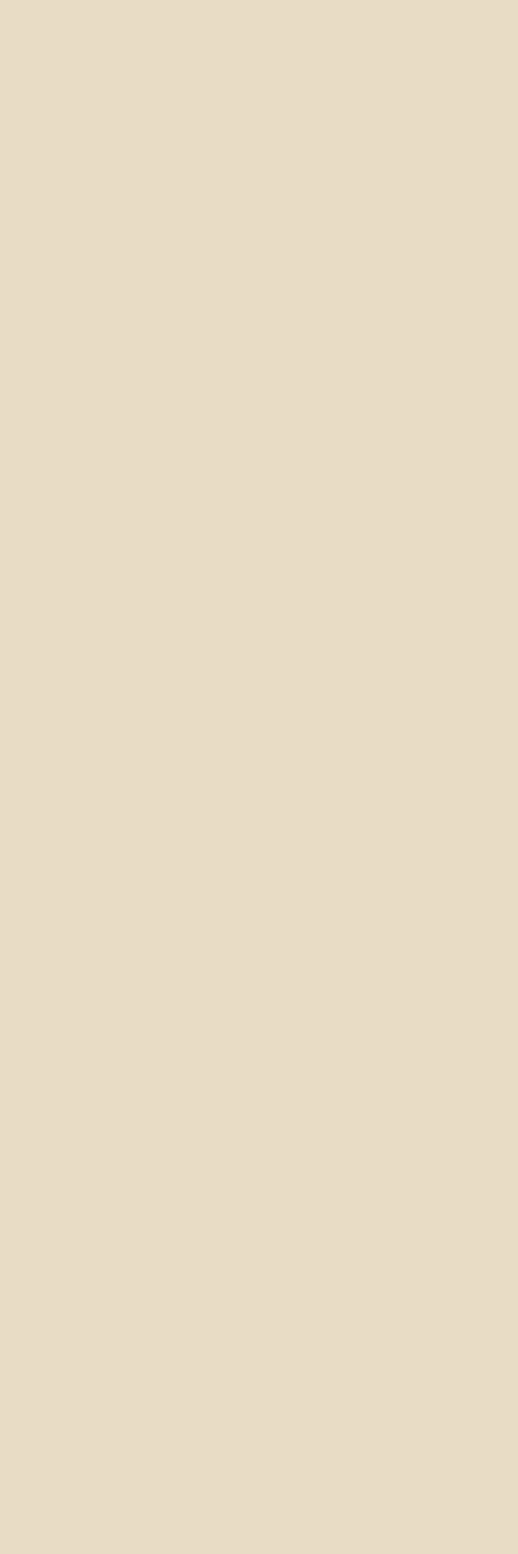
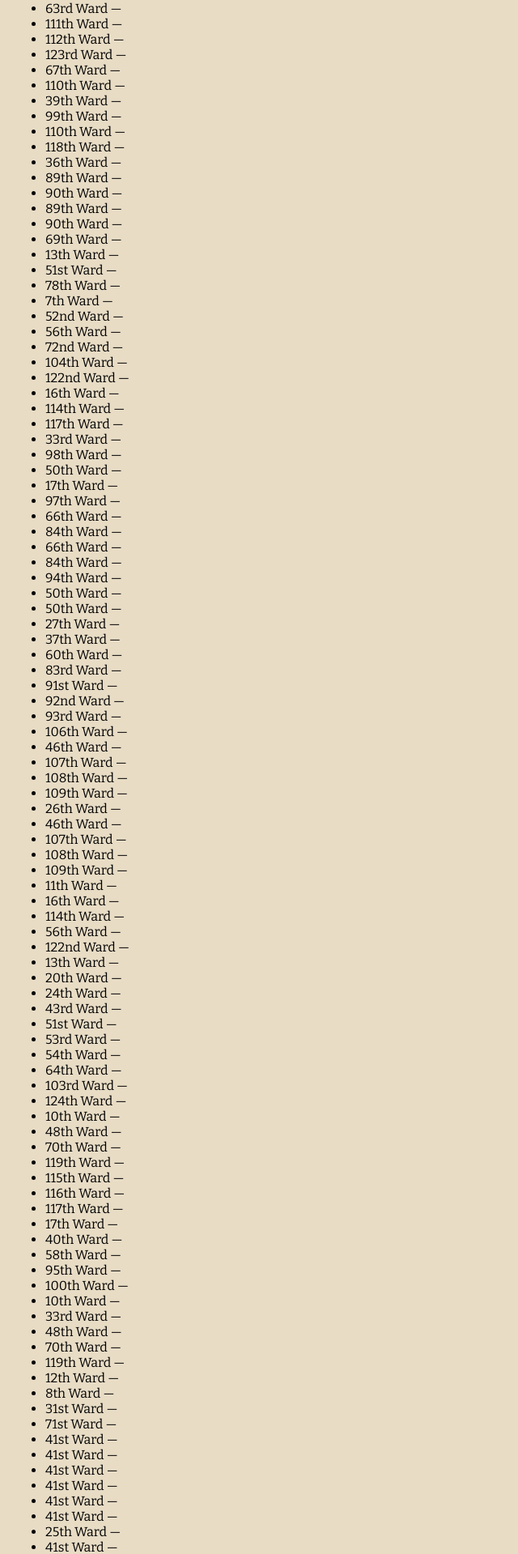
Before and after one commit to Joao-Banks/MannaMapp, a React (Create React App) app: page / in a window 1280 px wide. Shown: the part 2763-4682 px from the top of the page at 81% size, without its empty margins (0-640 px from the left). Before the commit the page ends 2568 px from the top, so only its background shows below. Built offline with nearby package versions, Linux system fonts and the light colour scheme; a web font is replaced by a local one.

Commit message:
Search Value2

```diff
--- a/src/components/Search.js
+++ b/src/components/Search.js
@@ -114,6 +114,132 @@ function App() {
     { name: "58th Ward", complex: "Crestwood Apartments"},
     { name: "58th Ward", complex: "Crestwood Cottage"},
     { name: "58th Ward", complex: "Crestwood House"},
+    { name: "23rd Ward", complex: "University View" },
+    { name: "32nd Ward", complex: "University View" },
+    { name: "79th Ward", complex: "University View" },
+    { name: "82nd Ward", complex: "University View" },
+    { name: "105th Ward", complex: "University View" },
+    { name: "111th Ward", complex: "University View" },
+    { name: "112th Ward", complex: "University View" },
+    { name: "123rd Ward", complex: "University View" },
+    { name: "11th Ward", complex: "Towers 2" },
+    { name: "35th Ward", complex: "Towers 2" },
+    { name: "68th Ward", complex: "Towers 2" },
+    { name: "116th Ward", complex: "Towers 2" },
+    { name: "63rd Ward", complex: "Towers 1" },
+    { name: "111th Ward", complex: "Towers 1" },
+    { name: "112th Ward", complex: "Towers 1" },
+    { name: "123rd Ward", complex: "Towers 1" },
+    { name: "67th Ward", complex: "Sundance" },
+    { name: "110th Ward", complex: "Sundance" },
+    { name: "39th Ward", complex: "Sundance" },
+    { name: "99th Ward", complex: "Sundance" },
+    { name: "110th Ward", complex: "Sundance" },
+    { name: "118th Ward", complex: "Sundance" },
+    { name: "36th Ward", complex: "Somerset" },
+    { name: "89th Ward", complex: "Somerset" },
+    { name: "90th Ward", complex: "Somerset" },
+    { name: "89th Ward", complex: "Somerset" },
+    { name: "90th Ward", complex: "Somerset" },
+    { name: "69th Ward", complex: "Snowview" },
+    { name: "13th Ward", complex: "Shelbourne" },
+    { name: "51st Ward", complex: "Shelbourne" },
+    { name: "78th Ward", complex: "Shelbourne" },
+    { name: "7th Ward", complex: "Royal Crest" },
+    { name: "52nd Ward", complex: "Royal Crest" },
+    { name: "56th Ward", complex: "Royal Crest" },
+    { name: "72nd Ward", complex: "Royal Crest" },
+    { name: "104th Ward", complex: "Royal Crest" },
+    { name: "122nd Ward", complex: "Royal Crest" },
+    { name: "16th Ward", complex: "Rockland" },
+    { name: "114th Ward", complex: "Rockland" },
+    { name: "117th Ward", complex: "Rockland" },
+    { name: "33rd Ward", complex: "Riviera" },
+    { name: "98th Ward", complex: "Riviera" },
+    { name: "50th Ward", complex: "Raspberry Gardens" },
+    { name: "17th Ward", complex: "Pinnacle Point" },
+    { name: "97th Ward", complex: "Pinnacle Point" },
+    { name: "66th Ward", complex: "Pines" },
+    { name: "84th Ward", complex: "Pines" },
+    { name: "66th Ward", complex: "Pines" },
+    { name: "84th Ward", complex: "Pines" },
+    { name: "94th Ward", complex: "Pines" },
+    { name: "50th Ward", complex: "Park View" },
+    { name: "50th Ward", complex: "Park View" },
+    { name: "27th Ward", complex: "Northpoint" },
+    { name: "37th Ward", complex: "Northpoint" },
+    { name: "60th Ward", complex: "Northpoint" },
+    { name: "83rd Ward", complex: "Northpoint" },
+    { name: "91st Ward", complex: "Northpoint" },
+    { name: "92nd Ward", complex: "Northpoint" },
+    { name: "93rd Ward", complex: "Northpoint" },
+    { name: "106th Ward", complex: "Northpoint" },
+    { name: "46th Ward", complex: "Nauvoo House 2" },
+    { name: "107th Ward", complex: "Nauvoo House 2" },
+    { name: "108th Ward", complex: "Nauvoo House 2" },
+    { name: "109th Ward", complex: "Nauvoo House 2" },
+    { name: "26th Ward", complex: "Nauvoo House 1" },
+    { name: "46th Ward", complex: "Nauvoo House 1" },
+    { name: "107th Ward", complex: "Nauvoo House 1" },
+    { name: "108th Ward", complex: "Nauvoo House 1" },
+    { name: "109th Ward", complex: "Nauvoo House 1" },
+    { name: "11th Ward", complex: "Mountain Crest" },
+    { name: "16th Ward", complex: "Milano Flats" },
+    { name: "114th Ward", complex: "Milano Flats" },
+    { name: "56th Ward", complex: "Milano Flats" },
+    { name: "122nd Ward", complex: "Milano Flats" },
+    { name: "13th Ward", complex: "Lodge" },
+    { name: "20th Ward", complex: "Lodge" },
+    { name: "24th Ward", complex: "Lodge" },
+    { name: "43rd Ward", complex: "Lodge" },
+    { name: "51st Ward", complex: "Lodge" },
+    { name: "53rd Ward", complex: "Lodge" },
+    { name: "54th Ward", complex: "Lodge" },
+    { name: "64th Ward", complex: "Lodge" },
+    { name: "103rd Ward", complex: "Lodge" },
+    { name: "124th Ward", complex: "Lodge" },
+    { name: "10th Ward", complex: "Legacy Ridge" },
+    {name: "48th Ward", complex: "Legacy Ridge" },
+    {name: "70th Ward", complex: "Legacy Ridge" },
+    {name: "119th Ward", complex: "Legacy Ridge" },
+    {name: "115th Ward", complex: "Landing" },
+    {name: "116th Ward", complex: "Landing" },
+    {name: "117th Ward", complex: "Landing" },
+    {name: "17th Ward", complex: "La Jolla" },
+    {name: "40th Ward", complex: "La Jolla" },
+    {name: "58th Ward", complex: "La Jolla" },
+    {name: "95th Ward", complex: "Kensington Manor" },
+    {name: "100th Ward", complex: "Kensington Manor" },
+    {name: "10th Ward", complex: "Jordan Ridge" },
+    {name: "33rd Ward", complex: "Jordan Ridge" },
+    {name: "48th Ward", complex: "Jordan Ridge" },
+    {name: "70th Ward", complex: "Jordan Ridge" },
+    {name: "119th Ward", complex: "Jordan Ridge" },
+    {name: "12th Ward", complex: "Hillcrest Townhouses" },
+    {name: "8th Ward", complex: "Heritage" },
+    {name: "31st Ward", complex: "Heritage" },
+    {name: "71st Ward", complex: "Heritage" },
+    {name: "41st Ward", complex: "Haven White" },
+    {name: "41st Ward", complex: "Haven Red" },
+    {name: "41st Ward", complex: "Haven House 179" },
+    {name: "41st Ward", complex: "Haven House 175" },
+    {name: "41st Ward", complex: "Haven House 163" },
+    {name: "41st Ward", complex: "Haven House 149" },
+    {name: "25th Ward", complex: "Haven House 129" },
+    {name: "41st Ward", complex: "Haven Green" },
+    {name: "25th Ward", complex: "Haven Green" },
+    {name: "41st Ward", complex: "Haven Blue" },
+    {name: "25th Ward", complex: "Haven Blue" },
+    {name: "29th Ward", complex: "Georgetown" },
+    {name: "63rd Ward", complex: "Gates" },
+    {name: "73rd Ward", complex: "Gates" },
+    {name: "80th Ward", complex: "Gates" },
+    {name: "81st Ward", complex: "Gates" },
+    {name: "105th Ward", complex: "Gates" },
+    {name: "112th Ward", complex: "Gates" },
+    {name: "123rd Ward", complex: "Gates" },
+    {name: "72nd Ward", complex: "Delta Phi" },
+    {name: "94th Ward", complex: "Davenport" },
   ];
 
   const handleKeyDown = (e) => {
@@ -146,11 +272,15 @@ function App() {
       {/* Dropdown Filter */}
       <select value={filter} onChange={(e) => setFilter(e.target.value)}>
         <option value="all">All</option>
-        <option value="The Ridge">The Ridge</option>
-        <option value="Stonebrook">Stonebrook</option>
-        <option value="Milano Flats">Milano Flats</option>
-        <option value="University View">University View</option>
+        {Array.from(new Set(items.map((item) => item.complex)))  // unique complexes
+        .sort() // optional: sort alphabetically
+        .map((complex) => (
+      <option key={complex} value={complex}>
+        {complex}
+      </option>
+      ))}
       </select>
+
 
       {/* Results */}
       {showResults && (
```
